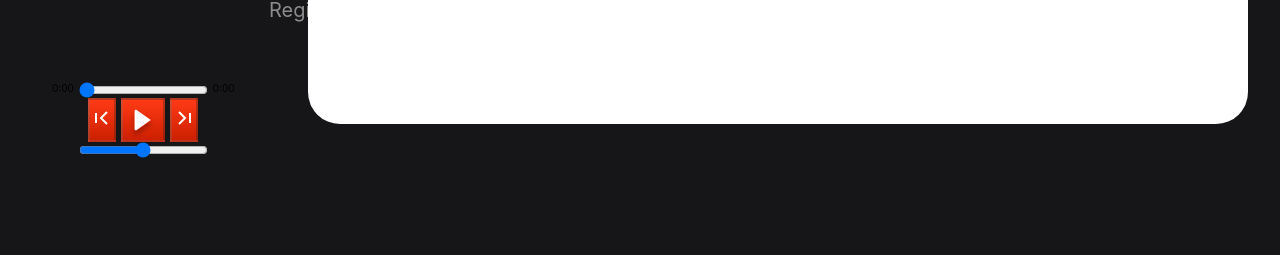
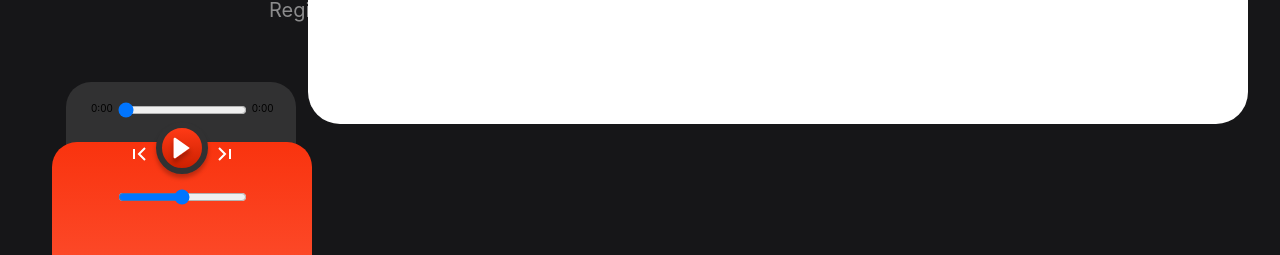
Before and after one commit to khalil0525/sound-garden-app, a React (Create React App) app: page / in a window 1280 px wide. Shown: the part 656-911 px from the top of the page. Before the commit the page ends 834 px from the top, so only its background shows below. Built offline with nearby package versions, Linux system fonts and the light colour scheme; no server answers.

Commit message:
styled the audioPlayer

```diff
--- a/src/components/AudioPlayer/AudioPlayer.js
+++ b/src/components/AudioPlayer/AudioPlayer.js
@@ -221,6 +221,11 @@ const AudioPlayer = () => {
         onProgress={handleProgress}
         onDuration={handleDuration}
       />
+
+      {/* AUDIO PLAYER MAIN CONTAINER ************************ */}
+      <div className={styles["audio-player__container"]}>
+        {/* Grey DIV ************************ */}
+        <div className={styles["audio-player__upper"]}>
           <div className={styles["audio-player_controls"]}>
             {/* SEEK  */}
             <div className={styles["audio-player_controls_seek"]}>
@@ -237,7 +242,11 @@ const AudioPlayer = () => {
               />
               <Duration seconds={duration * (1 - played)} />
             </div>
+          </div>
+        </div>
+        {/* ORANGE DIV ************************ */}
 
+        <div className={styles["audio-player__lower"]}>
           {/* PREVIOUS/PLAY&PAUSE/NEXT */}
           {/* {loadedSongURL && ()} */}
           <div className={styles["audio-player_controls_main"]}>
@@ -297,6 +306,7 @@ const AudioPlayer = () => {
           </div>
         </div>
       </div>
+    </div>
   );
 };
 
--- a/src/components/AudioPlayer/AudioPlayer.module.css
+++ b/src/components/AudioPlayer/AudioPlayer.module.css
@@ -1,23 +1,60 @@
 .audio-player {
   padding: 2rem;
 }
+.audio-player__container {
+  display: flex;
+  max-width: 26rem;
+  position: relative;
+}
+
+.audio-player__upper {
+  width: 23rem;
+  height: 15rem;
+
+  position: relative;
+  left: 1.4rem;
+  z-index: 0;
+
+  background: #313132;
+  /* opacity: 0.12; */
+  border-radius: 2.5rem;
+}
+
+.audio-player__lower {
+  width: 26rem;
+  height: 14rem;
+  position: absolute;
+  z-index: 1;
+
+  top: 6rem;
+
+  background: linear-gradient(360deg, #fd4d2d 0%, #f9330e 100%);
+  border-radius: 2.5rem;
+}
+
 .audio-player_controls {
   display: flex;
   flex-direction: column;
 }
 .audio-player_controls_seek {
+  margin: 2rem 0 0 2.5rem;
+  width: 1rem;
   display: flex;
   gap: 0.5rem;
   justify-content: space-between;
+  opacity: none;
 }
 .audio-player_controls_main {
   display: flex;
-  gap: 0.5rem;
+  gap: 6rem;
   justify-content: center;
+  margin-bottom: 2rem;
 }
 /* previous/play/pause controls */
 .audio-player_controls_main_previous {
-  background: linear-gradient(180deg, #ff3a16 0%, #cc2000 100%);
+  border: none;
+  background-color: transparent;
+  outline: none;
 }
 .audio-player_controls_main_previous img {
   transform: matrix(-1, 0, 0, 1, 0, 0);
@@ -25,10 +62,21 @@
 .audio-player_controls_main_play {
   display: flex;
   align-items: center;
+
+  top: -2rem;
+  position: absolute;
+  z-index: 2;
+
+  border: 6px solid #313132;
+
   background: linear-gradient(180deg, #ff3a16 0%, #cc2000 100%);
+  box-shadow: 0px 4px 4px rgba(0, 0, 0, 0.25);
+  border-radius: 3.6rem;
 }
 .audio-player_controls_main_next {
-  background: linear-gradient(180deg, #ff3a16 0%, #cc2000 100%);
+  border: none;
+  background-color: transparent;
+  outline: none;
 }
 /* volume controls */
 .audio-player_controls_volume {
--- a/src/components/SongList/SongItem.module.css
+++ b/src/components/SongList/SongItem.module.css
@@ -98,7 +98,7 @@
 }
 .actionContainer_likeBtn-icon {
   width: 1.8rem;
-  height: 1.6rem;
+  height: 1.4rem;
   stroke: black;
 }
 .actionContainer-downloadBtn {
@@ -114,7 +114,7 @@
 
 .actionContainer_downloadBtn-icon {
   width: 1.8rem;
-  height: 1.6rem;
+  height: 1.4rem;
 }
 .song-item__aside {
   grid-column: 1/1;
```
Lines whose indentation alone changed are shown as unchanged.
